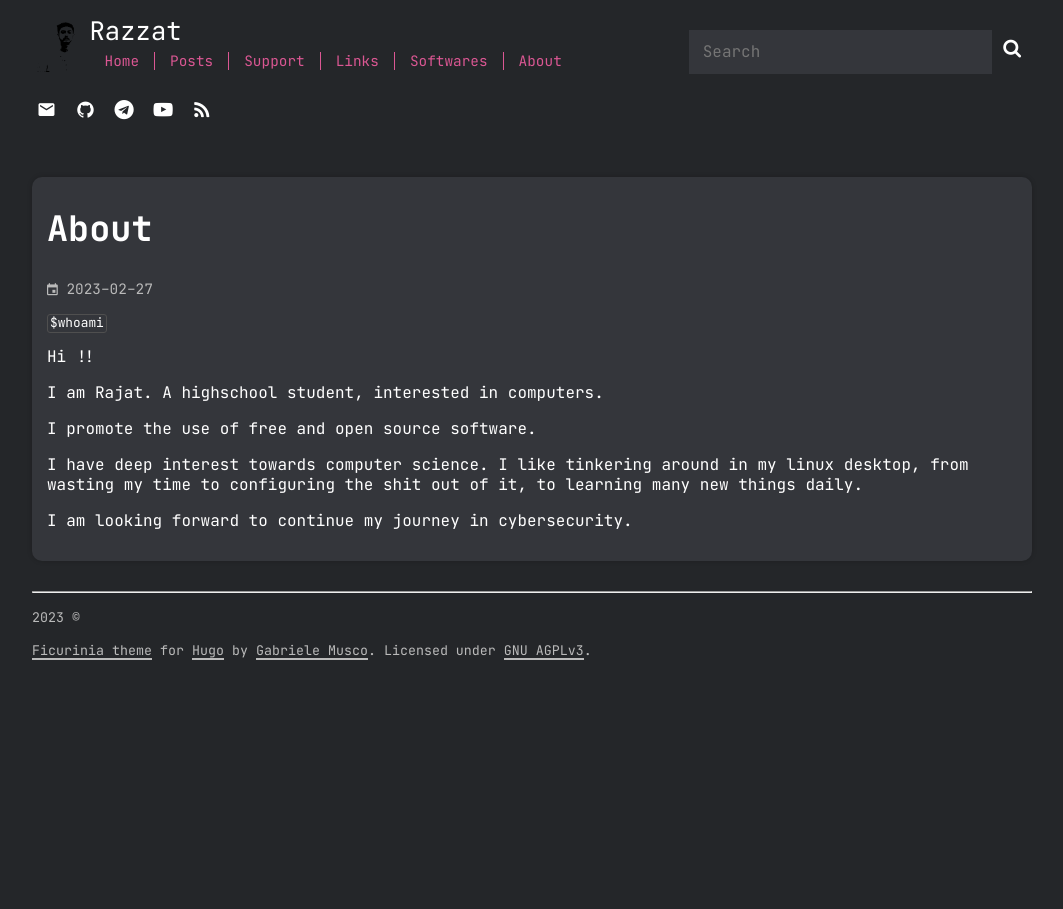
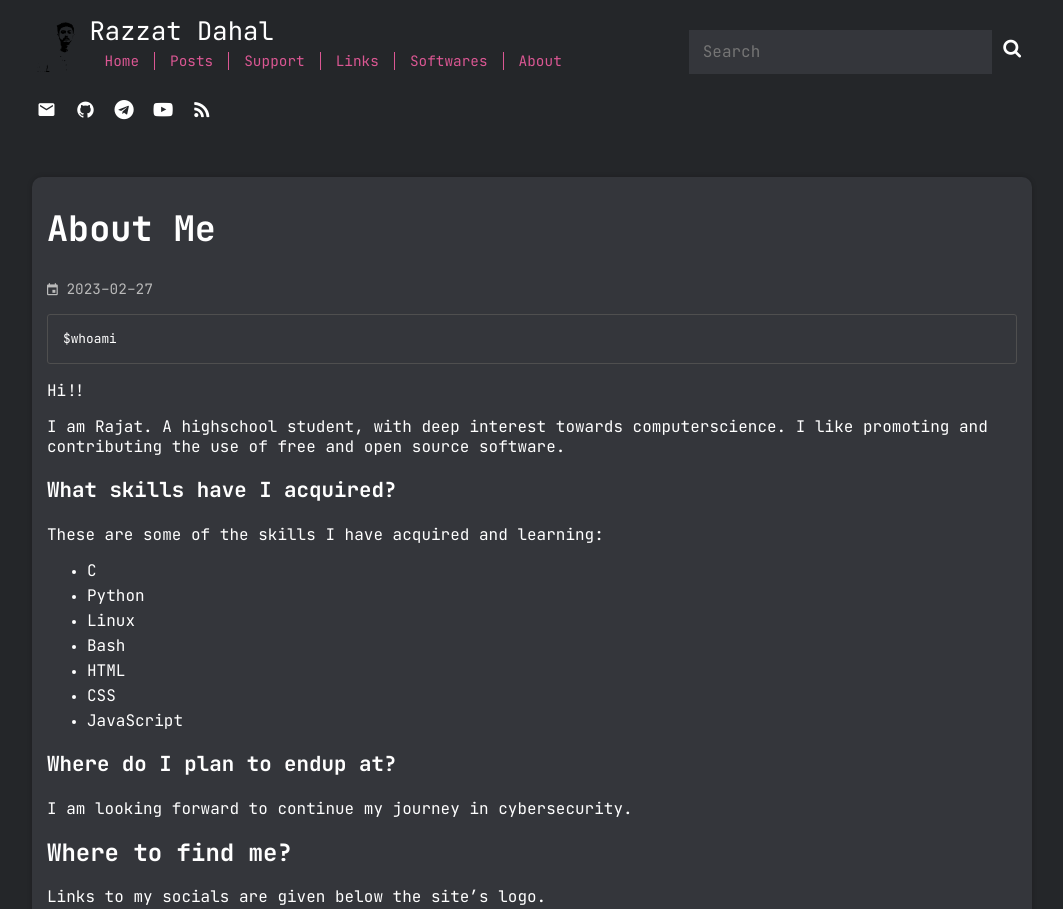
Before and after one commit to ceaser008/ceaser008.github.io, a plain HTML site: page about/index.html in a window 1280 px wide. Shown: the top 909 px of the page, without its empty margins (108-1171 px from the left). Before the commit the page ends 800 px from the top, so only its background shows below. Drawn offline with Linux system fonts and the light colour scheme.

Commit message:
updates on about

```diff
--- a/about/index.html
+++ b/about/index.html
@@ -27,9 +27,9 @@
 
 <title>
 
-            About  &ndash;
+            About Me  &ndash;
 
-        Razzat
+        Razzat Dahal
     </title>
 
 
@@ -43,16 +43,13 @@
 
 
 
-        <meta name="description" content="ajat. A highschool student, interested in computers.
-I promote the use of free and open source software.
-I have deep interest towards computer science. I like tinkering around in my linux desktop, from wasting my time to configuring the shit out of it, to learning many new things daily.
-I am looking forward to continue my journey in cybersecurity." />
+        <meta name="description" content="Something about me." />
 
 
 <meta property="og:site_name"
-    content='Razzat' />
+    content='Razzat Dahal' />
 
-    <meta property="og:title" content="About" />
+    <meta property="og:title" content="About Me" />
     <meta property="og:type" content="article" />
 
     <meta
@@ -67,11 +64,7 @@ I am looking forward to continue my journey in cybersecurity." />
     <meta property="og:image"
         content="/portfolio/static/photo_2023-02-27_12-55-49.png" />
 
-        <meta property="og:description" content="$whoami
-Hi !!
-I am Rajat. A highschool student, interested in computers.
-I promote the use of free and open source software.
-I have deep interest towards comput" />
+        <meta property="og:description" content="Something about me." />
 
 
 <meta name="twitter:card" content="summary_large_image" />
@@ -81,18 +74,14 @@ I have deep interest towards comput" />
 <meta property="twitter:url" content="/about/" />
 
 
-    <meta name="twitter:title" content="About" />
+    <meta name="twitter:title" content="About Me" />
 
 
 
     <meta name="twitter:image"
         content="/portfolio/static/photo_2023-02-27_12-55-49.png" />
 
-        <meta name="twitter:description" content="$whoami
-Hi !!
-I am Rajat. A highschool student, interested in computers.
-I promote the use of free and open source software.
-I have deep interest towards comput" />
+        <meta name="twitter:description" content="Something about me." />
 
 
 <link rel="manifest" href="/manifest/index.json" />
@@ -111,7 +100,7 @@ I have deep interest towards comput" />
             <div class="rightOfLogo">
                 <div class="titleAndHamburger">
                     <h1>
-                        <a class="unstyledLink" href="/">Razzat</a>
+                        <a class="unstyledLink" href="/">Razzat Dahal</a>
 
                     </h1>
 
@@ -245,7 +234,7 @@ I have deep interest towards comput" />
                     <main>
 <article class="card single">
 
-        <h1>About</h1>
+        <h1>About Me</h1>
 
 
         <p class="date">
@@ -257,16 +246,26 @@ I have deep interest towards comput" />
 
 
 
-    <div><p><code>$whoami</code></p>
-<p>Hi !!</p>
-<!-- raw HTML omitted -->
-<!-- raw HTML omitted -->
-<!-- raw HTML omitted -->
-<!-- raw HTML omitted -->
-<p>I am Rajat. A highschool student, interested in computers.</p>
-<p>I promote the use of free and open source software.</p>
-<p>I have deep interest towards computer science. I like tinkering around in my linux desktop, from wasting my time to configuring the shit out of it, to learning many new things daily.</p>
+    <div><pre><code>$whoami
+</code></pre>
+<p>Hi!!</p>
+<p>I am Rajat. A highschool student, with deep interest towards computerscience.
+I  like promoting and contributing the use of free and open source software.</p>
+<h3 id="what-skills-have-i-acquired">What skills have I acquired?</h3>
+<p>These are some of the skills I have acquired and learning:</p>
+<ul>
+<li>C</li>
+<li>Python</li>
+<li>Linux</li>
+<li>Bash</li>
+<li>HTML</li>
+<li>CSS</li>
+<li>JavaScript</li>
+</ul>
+<h3 id="where-do-i-plan-to-endup-at">Where do I plan to endup at?</h3>
 <p>I am looking forward to continue my journey in cybersecurity.</p>
+<h2 id="where-to-find-me">Where to find me?</h2>
+<p>Links to my socials are given below the site&rsquo;s logo.</p>
 </div>
 </article>
 
```
